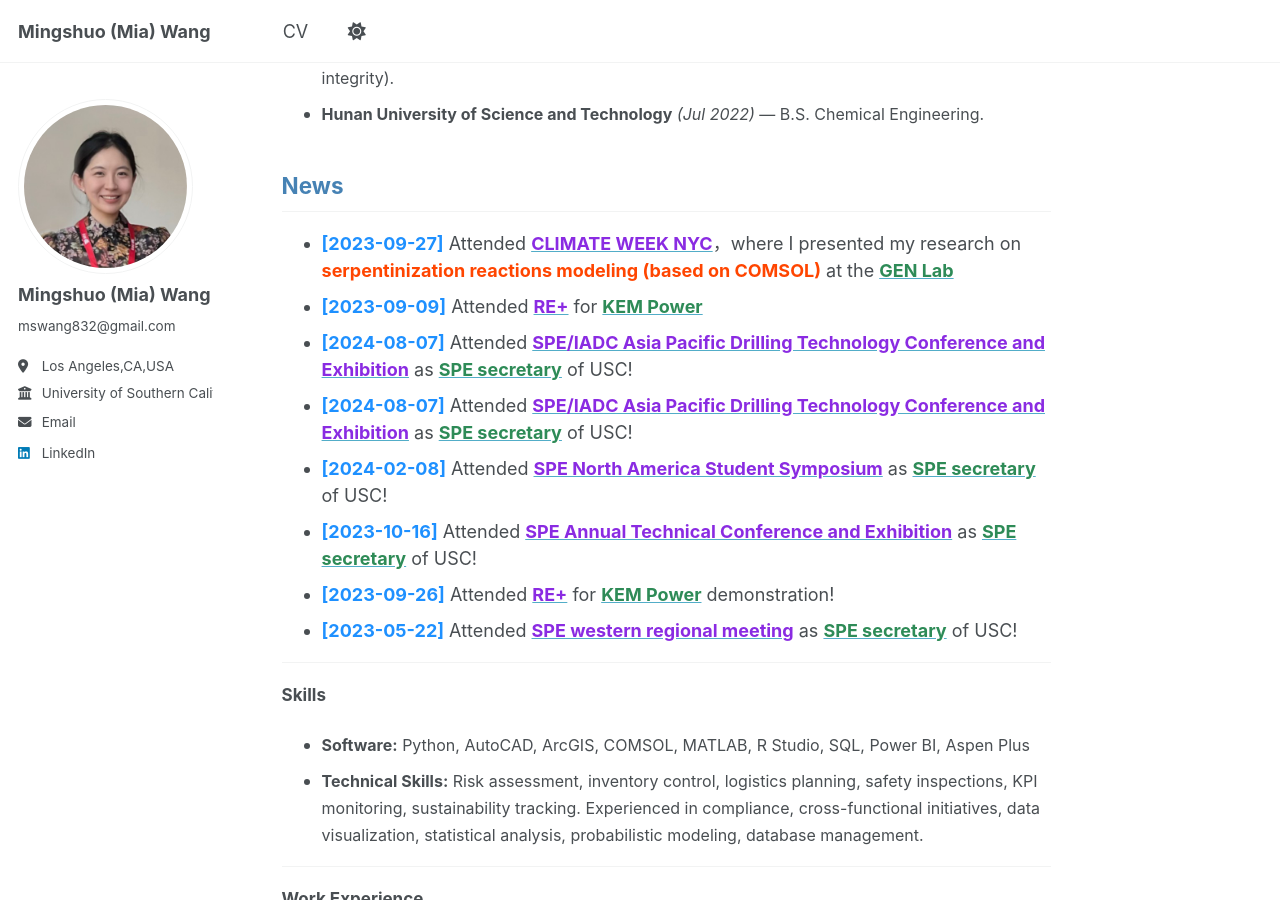
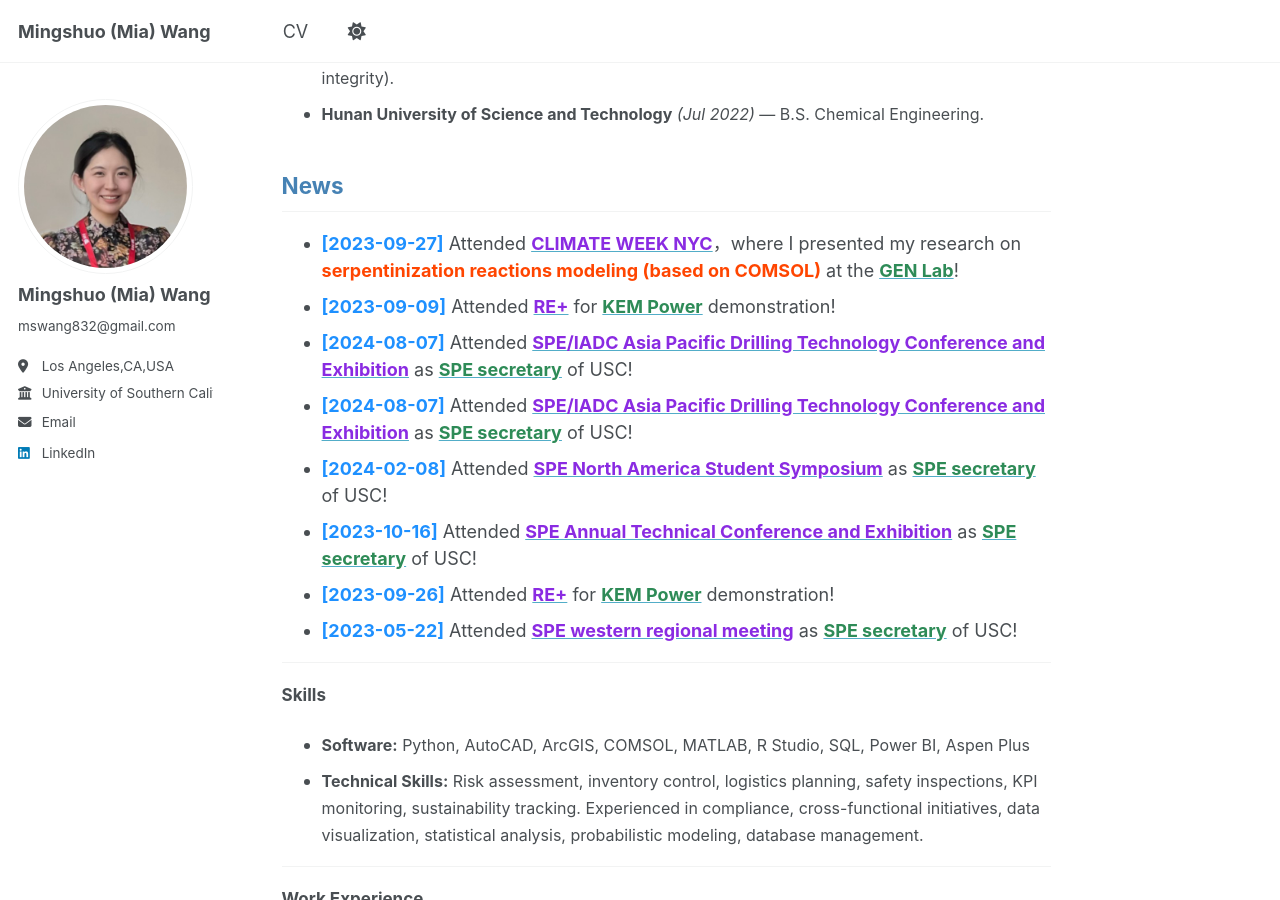
Before and after one commit to Miawang32/Miawang32.github.io, a Jekyll site: the page built from _pages/about.md, in a window 1280 px wide and 900 px high, scrolled down 630 px. Built offline with Jekyll 4.4.1, drawn with Linux system fonts in a browser that asks for light colours; a script that is not in the unit is left out.

Commit message:
Update about.md

```diff
--- a/_pages/about.md
+++ b/_pages/about.md
@@ -33,8 +33,8 @@ With a blend of technical, analytical, and management skills, I am passionate ab
 
 
 ## <span style="color: #4682B4;">News</span>
-- **<span style="color: #1E90FF;">[2023-09-27]</span>** Attended [<span style="color: #8A2BE2;">**CLIMATE WEEK NYC**</span>](https://www.climateweeknyc.org/news/its-time-highlights-climate-week-nyc)，where I presented my research on <span style="color: #FF4500;">**serpentinization reactions modeling (based on COMSOL)**</span> at the [<span style="color: #2E8B57;">**GEN Lab**</span>]([https://gemlab.usc.edu/])
-- **<span style="color: #1E90FF;">[2023-09-09]</span>** Attended [<span style="color: #8A2BE2;">**RE+**</span>](https://www.re-plus.com/re-24-gallery/) for [<span style="color: #2E8B57;">**KEM Power**</span>]([https://www.kem-power.com/])
+- **<span style="color: #1E90FF;">[2023-09-27]</span>** Attended [<span style="color: #8A2BE2;">**CLIMATE WEEK NYC**</span>](https://www.climateweeknyc.org/news/its-time-highlights-climate-week-nyc)，where I presented my research on <span style="color: #FF4500;">**serpentinization reactions modeling (based on COMSOL)**</span> at the [<span style="color: #2E8B57;">**GEN Lab**</span>]([https://gemlab.usc.edu/])!
+- **<span style="color: #1E90FF;">[2023-09-09]</span>** Attended [<span style="color: #8A2BE2;">**RE+**</span>](https://www.re-plus.com/re-24-gallery/) for [<span style="color: #2E8B57;">**KEM Power**</span>]([https://www.kem-power.com/]) demonstration!
 - **<span style="color: #1E90FF;">[2024-08-07]</span>** Attended [<span style="color: #8A2BE2;">**SPE/IADC Asia Pacific Drilling Technology Conference and Exhibition**</span>](https://onepetro.org/SPEAPDT/24APDT/conference/24APDT) as [<span style="color: #2E8B57;">**SPE secretary**</span>]([https://higherlogicdownload.s3.amazonaws.com/SPE/47b8184c-7e3f-4b2b-8fa9-01533b4c4539/UploadedFiles/apOlE4zxS6ykwGQj41RN_LASPEOct2023Newsletter.pdf]) of USC!
 - **<span style="color: #1E90FF;">[2024-08-07]</span>** Attended [<span style="color: #8A2BE2;">**SPE/IADC Asia Pacific Drilling Technology Conference and Exhibition**</span>](https://onepetro.org/SPEAPDT/24APDT/conference/24APDT) as [<span style="color: #2E8B57;">**SPE secretary**</span>]([https://higherlogicdownload.s3.amazonaws.com/SPE/47b8184c-7e3f-4b2b-8fa9-01533b4c4539/UploadedFiles/apOlE4zxS6ykwGQj41RN_LASPEOct2023Newsletter.pdf]) of USC!
 - **<span style="color: #1E90FF;">[2024-02-08]</span>** Attended [<span style="color: #8A2BE2;">**SPE North America Student Symposium**</span>](https://www.spe.org/en/events/spe-north-america-student-symposium/2025/about/) as [<span style="color: #2E8B57;">**SPE secretary**</span>]([https://higherlogicdownload.s3.amazonaws.com/SPE/47b8184c-7e3f-4b2b-8fa9-01533b4c4539/UploadedFiles/apOlE4zxS6ykwGQj41RN_LASPEOct2023Newsletter.pdf]) of USC!
```
